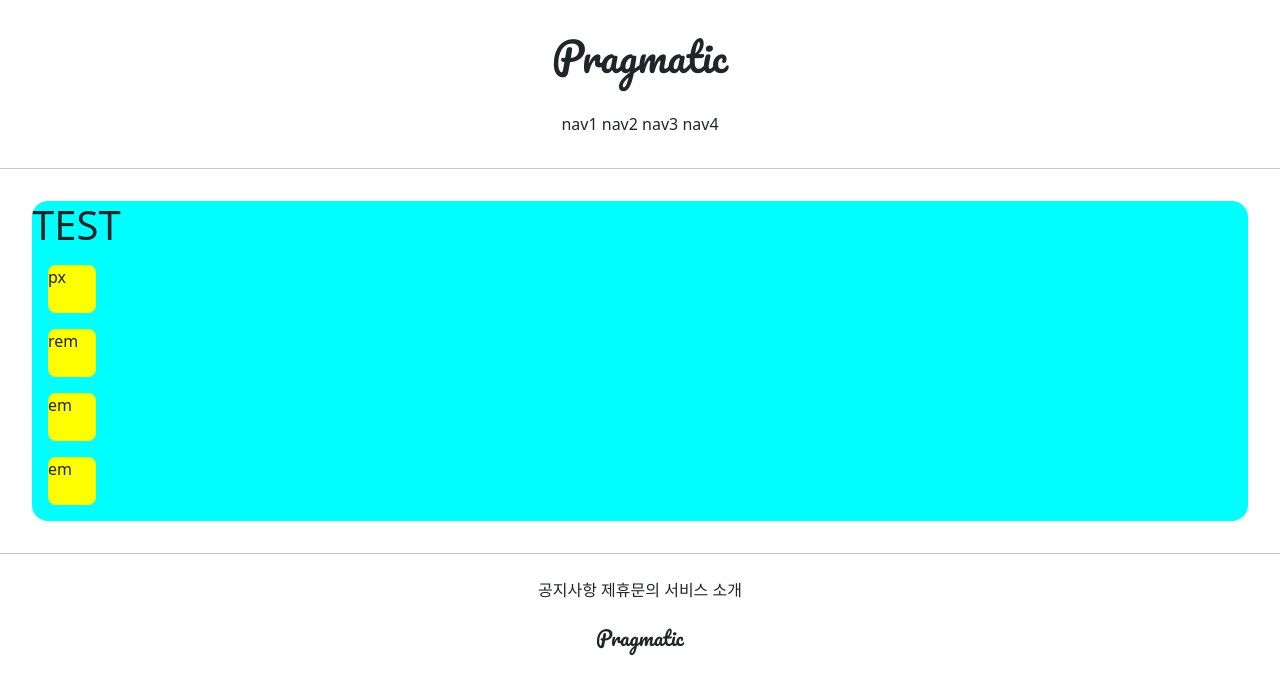
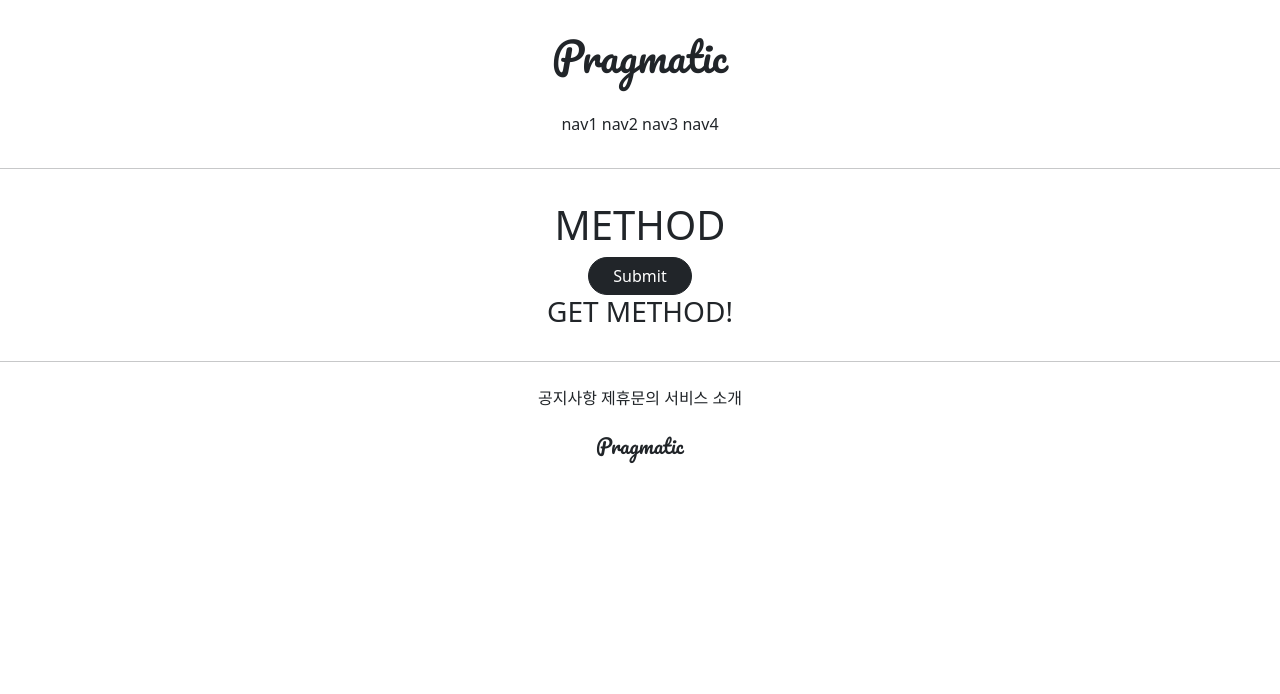
Before and after one commit to noeul1114/gis_6ban_1, a Django app: page /accounts/hello_world/ in a window 1280 px wide. Shown: the top 694 px of the page. Run offline with Django 3.2, Linux system fonts and the light colour scheme; parts of the project's set-up code (start-up, migrations or seed data) failed here and were passed over.

Commit message:
7/8 6ban class commit 3

```diff
--- a/accountapp/templates/accountapp/hello_world.html
+++ b/accountapp/templates/accountapp/hello_world.html
@@ -2,25 +2,15 @@
 
 {% block content %}
 
-    <style>
-        .testing {
-            background-color: yellow;
-            margin: 1rem;
-            height: 48px;
-            width: 48px;
-            border-radius: .5rem;
-        }
-    </style>
+    <div style="margin: 2rem; text-align: center">
+        <h1>METHOD</h1>
 
-    <div style="height: 20rem; background-color: aqua;
-    margin: 2rem; border-radius: 1rem; overflow: scroll">
-        <h1>TEST</h1>
-    <div class="testing" style="height: 48px; width: 48px">px</div>
-    <div class="testing" style="height: 3rem; width: 3rem">rem</div>
-    <div class="testing" style="height: 3em; width: 3em">em</div>
-    <div class="testing" style="height: 3em; width: 3em">em</div>
-    <div class="testing" style="height: 3em; width: 3em">em</div>
-    <div class="testing" style="height: 30%; width: 30%">%</div>
+        <form action="/accounts/hello_world/" method="post">
+            {% csrf_token %}
+            <input type="submit" class="btn btn-dark rounded-pill px-4">
+        </form>
+
+        <h3>{{ text }}</h3>
     </div>
 
 {% endblock %}
--- a/accountapp/views.py
+++ b/accountapp/views.py
@@ -5,4 +5,9 @@ from django.shortcuts import render
 
 
 def hello_world(request):
-    return render(request, 'accountapp/hello_world.html')
+    if request.method == "POST":
+        return render(request, 'accountapp/hello_world.html',
+                      context={'text': 'POST METHOD!'})
+    else:
+        return render(request, 'accountapp/hello_world.html',
+                      context={'text': 'GET METHOD!'})
```
